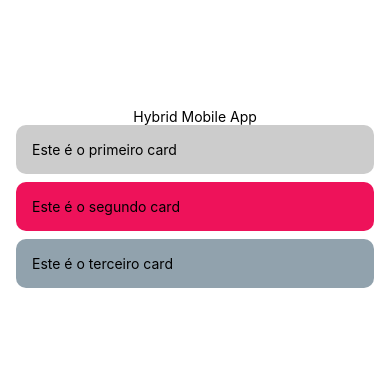
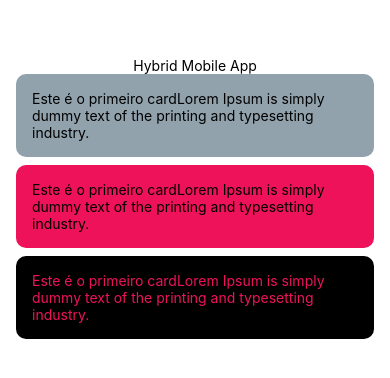
Before and after one commit to kazuuu/react-native-cli-basic-app, a React Native app in the folder BasicApp/: screen / in a window 390 px wide. Shown: the part 220-598 px from the top of the page. Built offline with nearby package versions, Linux system fonts and the light colour scheme.

Commit message:
Card component

```diff
--- a/BasicApp/App.js
+++ b/BasicApp/App.js
@@ -5,6 +5,7 @@ import {
   Text,
   View,
 } from 'react-native';
+import Card from './Card';
 
 const App = () => {
   const msg = 'Estou aqui';
@@ -15,20 +16,21 @@ const App = () => {
       <Text>Hybrid Mobile App</Text>
       <StatusBar style='auto' />
 
-      <View style={styles.card}>
+      <Card>
         <Text>Este é o primeiro card</Text>
-      </View>
-      <View style={[styles.card, { backgroundColor: '#ee125a', }]}>
-        <Text>Este é o segundo card</Text>
-      </View>
-      <View style={[styles.card, { backgroundColor: '#91A2AD', }]}>
-        <Text>Este é o terceiro card</Text>
-      </View>
+        <Text>Lorem Ipsum is simply dummy text of the printing and typesetting industry.</Text>
+      </Card>
+      <Card backgroundColor='#ee125a'>
+        <Text>Este é o primeiro card</Text>
+        <Text>Lorem Ipsum is simply dummy text of the printing and typesetting industry.</Text>
+      </Card>
+      <Card backgroundColor='black' textColor='#ee125a'>
+        <Text>Este é o primeiro card</Text>
+        <Text>Lorem Ipsum is simply dummy text of the printing and typesetting industry.</Text>
+      </Card>
     </View>
   );
 };
-
-export default App;
 
 const styles = StyleSheet.create({
   container: {
@@ -38,11 +40,6 @@ const styles = StyleSheet.create({
     justifyContent: 'center',
     padding: 16,
   },
-  card: {
-    width: '100%',
-    backgroundColor: '#ccc',
-    padding: 16,
-    borderRadius: 10,
-    marginBottom: 8,
-  },
 });
+
+export default App;
--- /dev/null
+++ b/BasicApp/Card.js
@@ -0,0 +1,26 @@
+import React, { Component } from 'react';
+import { StyleSheet, View, Text } from "react-native";
+
+const Card = (props) => {
+
+    console.log("1");
+
+    return (
+        <View style={[styles.card, {backgroundColor: props.backgroundColor ? props.backgroundColor : '#91A2AD'}]}>
+            <Text style={{color: props.textColor ?? '#000'}}>
+                {props.children}
+            </Text>
+        </View>
+    );
+}
+
+const styles = StyleSheet.create({
+    card: {
+        width: '100%',
+        padding: 16,
+        borderRadius: 10,
+        marginBottom: 8,
+    },
+})
+
+export default Card;
```
